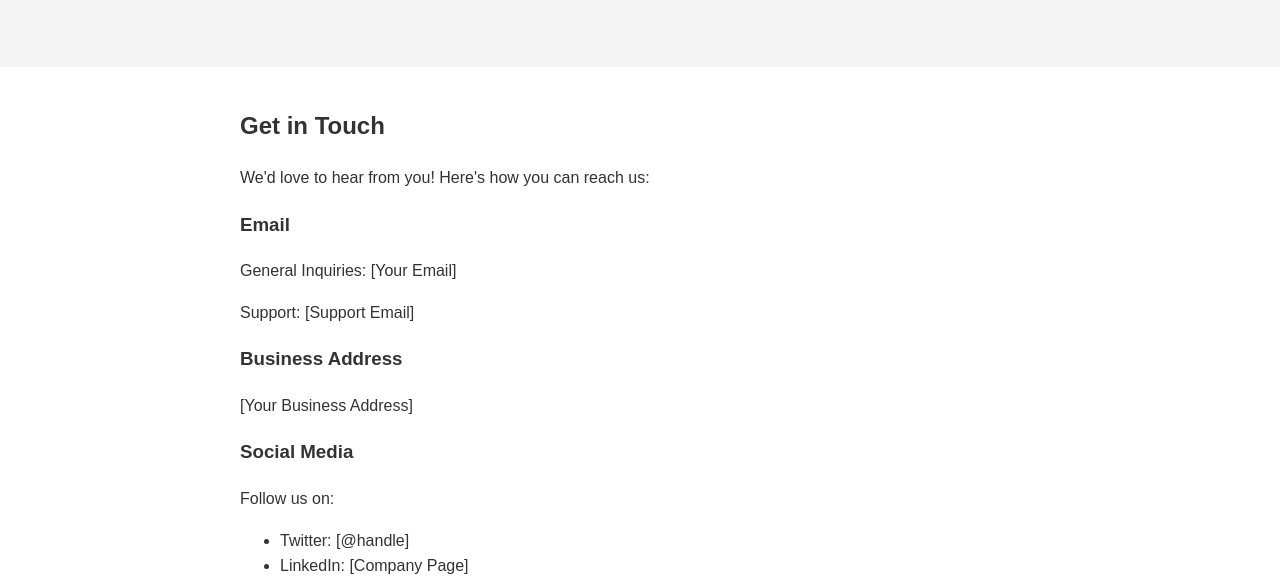
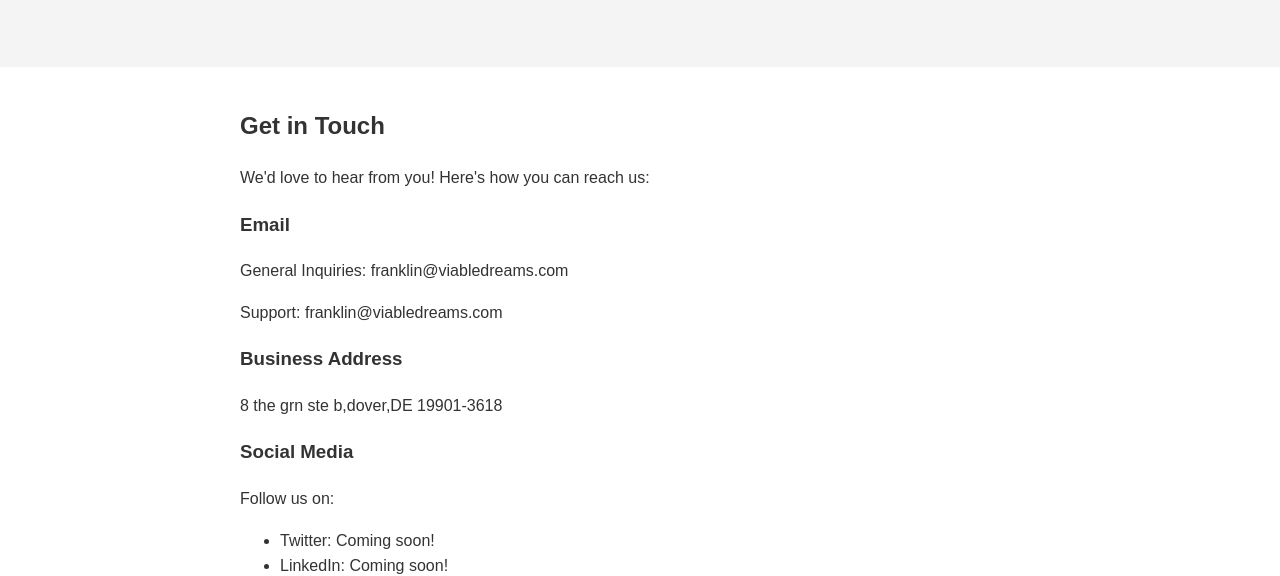
Before and after one commit to imperthedragon/Viable-Dreams, a plain HTML site: page contact.html in a window 1280 px wide. Shown: the part 230-806 px from the top of the page. Drawn offline with Linux system fonts and the light colour scheme.

Commit message:
Update contact.html

```diff
--- a/contact.html
+++ b/contact.html
@@ -27,17 +27,17 @@
         <p>We'd love to hear from you! Here's how you can reach us:</p>
 
         <h3>Email</h3>
-        <p>General Inquiries: [Your Email]</p>
-        <p>Support: [Support Email]</p>
+        <p>General Inquiries: franklin@viabledreams.com</p>
+        <p>Support: franklin@viabledreams.com</p>
 
         <h3>Business Address</h3>
-        <p>[Your Business Address]</p>
+        <p>8 the grn ste b,dover,DE 19901-3618</p>
 
         <h3>Social Media</h3>
         <p>Follow us on:</p>
         <ul>
-            <li>Twitter: [@handle]</li>
-            <li>LinkedIn: [Company Page]</li>
+            <li>Twitter: Coming soon! </li>
+            <li>LinkedIn: Coming soon!</li>
         </ul>
     </div>
 
```
